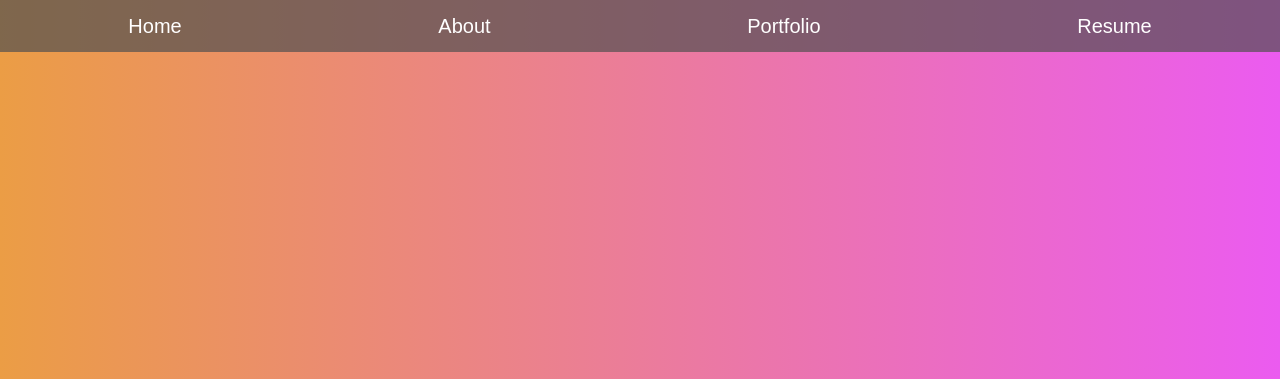
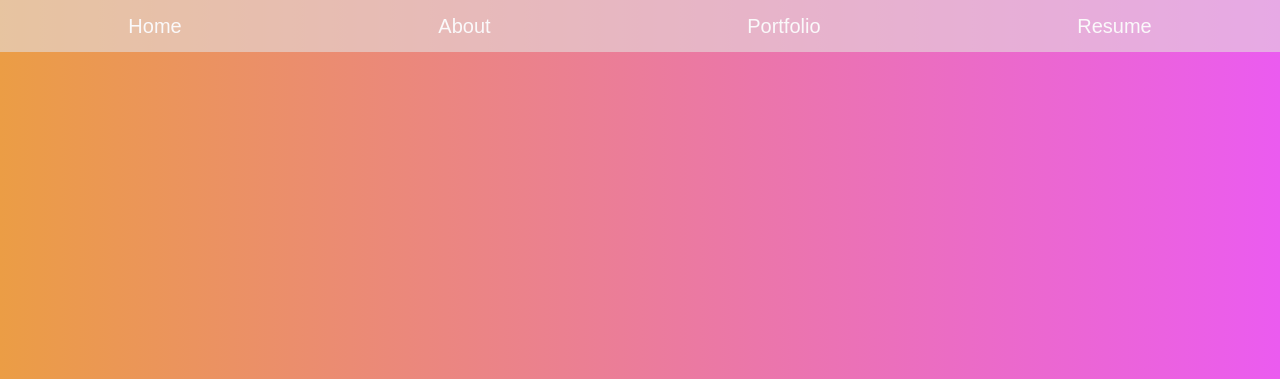
Before and after one commit to eg842385/erikagwilliamson, a plain HTML site: page index.html in a window 1280 px wide. Shown: the top 379 px of the page. Drawn offline with Linux system fonts and the light colour scheme.

Commit message:
Color change to header

```diff
--- a/styles.css
+++ b/styles.css
@@ -23,7 +23,7 @@ header {
     width: 100%;
     top: 0;
     z-index: 1000;
-    background: rgba(82, 81, 81, 0.7);
+    background: rgba(228, 222, 222, 0.6);
     position: fixed;
 }
 
@@ -44,12 +44,13 @@ header ul li {
 
 header ul li a,
 nav ul li a {
-    color: white;
+    color: rgb(250, 249, 250);
     text-decoration: none;
 }
 
 header ul li a:hover {
     text-decoration: underline;
+    color: #f8057e;
 }
 
 nav ul {
@@ -161,7 +162,7 @@ h3 {
 }
 
 footer {
-    background: rgba(82, 81, 81, 0.7);
+    background: rgba(228, 222, 222, 0.6);
     color: white;
     text-align: center;
     width: 100%;
```
